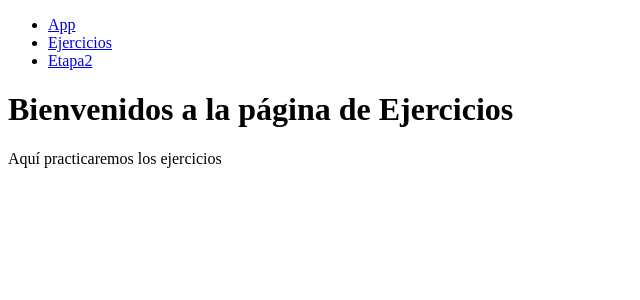
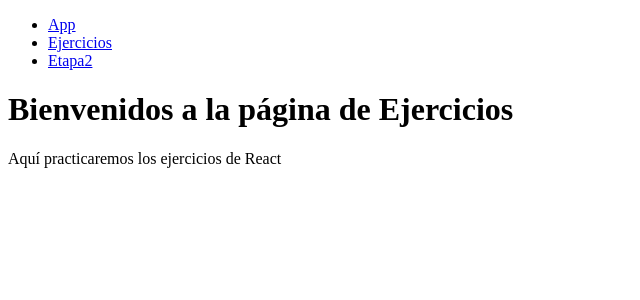
Before and after one commit to kevin15042005/FullStack, a React (Vite) app in the folder React/part1/: page /ejercicios in a window 1280 px wide. Shown: the top 300 px of the page, without its empty margins (0-640 px from the left). Built offline with nearby package versions, Linux system fonts and the light colour scheme.

Commit message:
Se hacen cambios de Ejercicios

```diff
--- a/React/part1/src/Ejercicios.jsx
+++ b/React/part1/src/Ejercicios.jsx
@@ -2,7 +2,7 @@ const Ejercicios = () => {
     return (
       <div>
         <h1>Bienvenidos a la página de Ejercicios</h1>
-        <p>Aquí practicaremos los ejercicios</p>
+        <p>Aquí practicaremos los ejercicios de React</p>
       </div>
     );
   };
```
